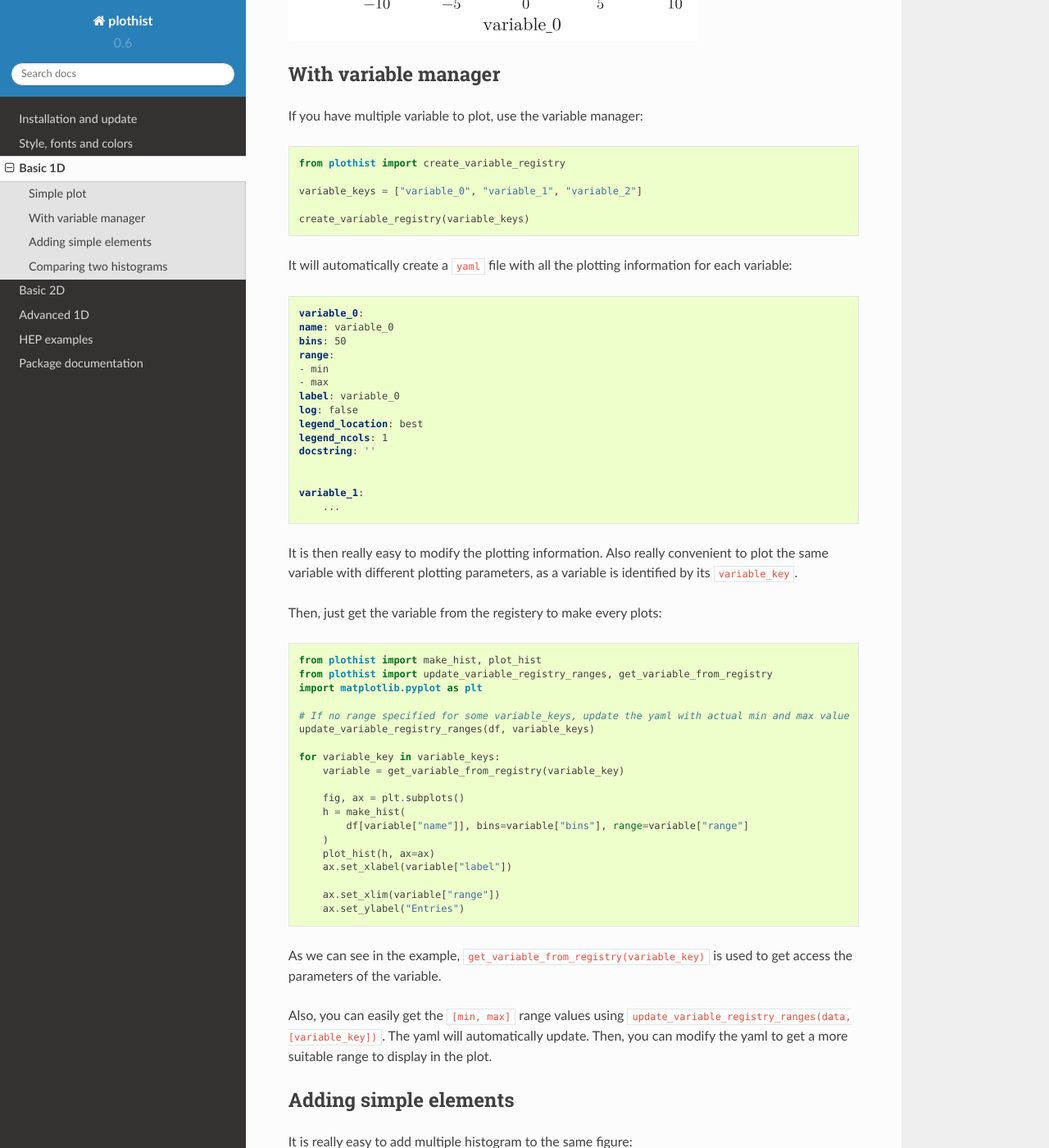
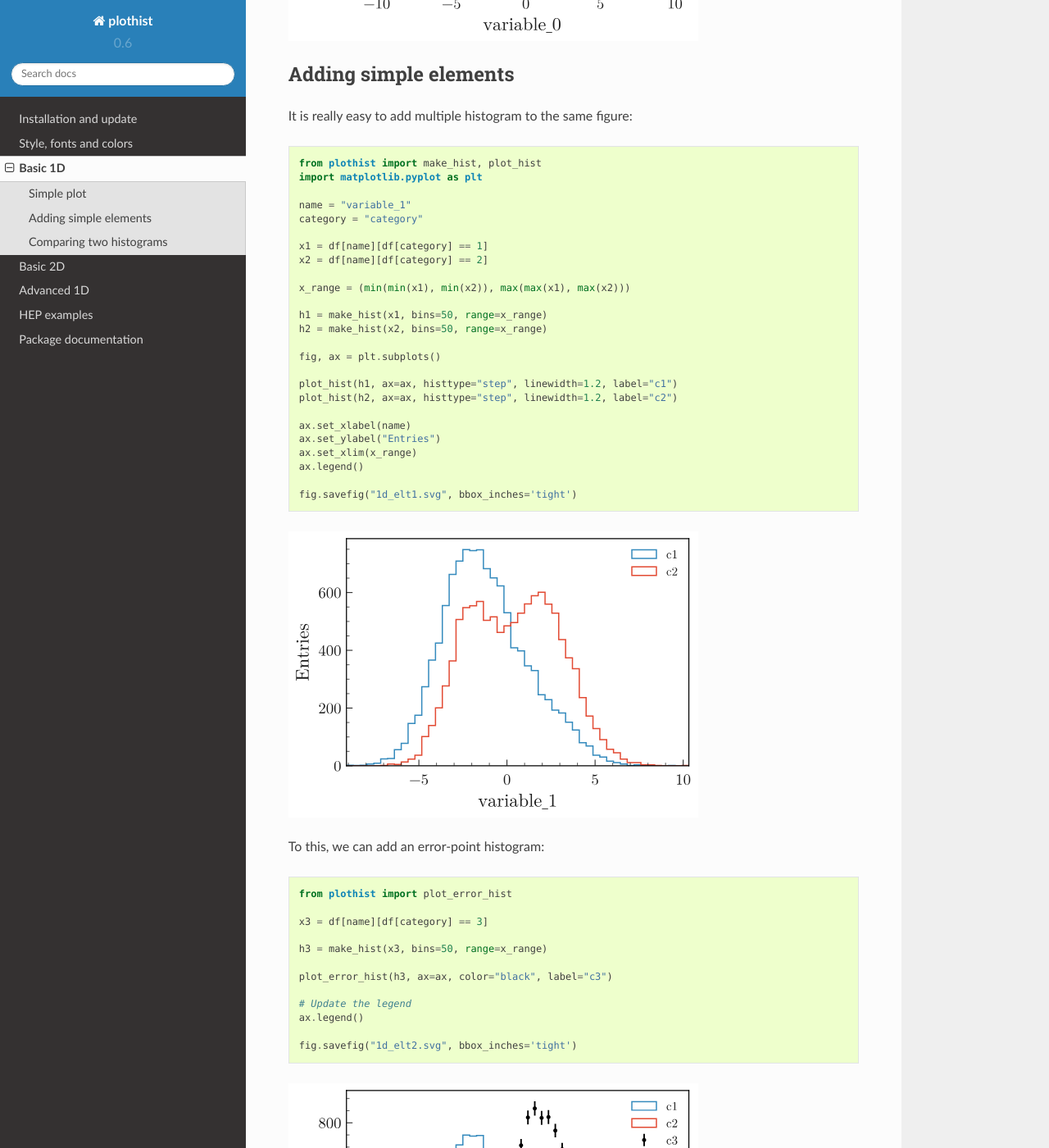
Before and after one commit to cyrraz/plothist, a Sphinx documentation site: the page built from docs/basics/1d_hist.rst, in a window 1280 px wide and 1400 px high, scrolled down 1016 px. Shown: the whole window at 82% size. Built offline with Sphinx 7.4.7 and the Read the Docs theme 2.0.0, drawn with Linux system fonts in a browser that asks for light colours.

Commit message:
variable manager doc

```diff
--- a/docs/basics/1d_hist.rst
+++ b/docs/basics/1d_hist.rst
@@ -38,73 +38,6 @@
 .. image:: ../img/1d_hist_simple.svg
    :alt: Simple hist
    :width: 500
-
-
-
-With variable manager
-=====================
-
-
-If you have multiple variable to plot, use the variable manager:
-
-.. code-block:: python
-
-    from plothist import create_variable_registry
-
-    variable_keys = ["variable_0", "variable_1", "variable_2"]
-
-    create_variable_registry(variable_keys)
-
-It will automatically create a ``yaml`` file with all the plotting information for each variable:
-
-.. code-block:: yaml
-
-    variable_0:
-    name: variable_0
-    bins: 50
-    range:
-    - min
-    - max
-    label: variable_0
-    log: false
-    legend_location: best
-    legend_ncols: 1
-    docstring: ''
-
-
-    variable_1:
-        ...
-
-It is then really easy to modify the plotting information. Also really convenient to plot the same variable with different plotting parameters, as a variable is identified by its ``variable_key``.
-
-Then, just get the variable from the registery to make every plots:
-
-.. code-block:: python
-
-    from plothist import make_hist, plot_hist
-    from plothist import update_variable_registry_ranges, get_variable_from_registry
-    import matplotlib.pyplot as plt
-
-    # If no range specified for some variable_keys, update the yaml with actual min and max value
-    update_variable_registry_ranges(df, variable_keys)
-
-    for variable_key in variable_keys:
-        variable = get_variable_from_registry(variable_key)
-
-        fig, ax = plt.subplots()
-        h = make_hist(
-            df[variable["name"]], bins=variable["bins"], range=variable["range"]
-        )
-        plot_hist(h, ax=ax)
-        ax.set_xlabel(variable["label"])
-
-        ax.set_xlim(variable["range"])
-        ax.set_ylabel("Entries")
-
-
-As we can see in the example, ``get_variable_from_registry(variable_key)`` is used to get access the parameters of the variable.
-
-Also, you can easily get the ``[min, max]`` range values using ``update_variable_registry_ranges(data, [variable_key])``. The yaml will automatically update. Then, you can modify the yaml to get a more suitable range to display in the plot.
 
 
 
--- a/docs/basics/2d_hist.rst
+++ b/docs/basics/2d_hist.rst
@@ -46,6 +46,8 @@
 
 Correlations with variable manager
 ==================================
+
+See :ref:`basics-variable_manager-label` on how to use the variable manager.
 
 Same as for 1D histogram, variable manager can be practical to manage and see the correlation between multiple variables:
 
```
Also changed, not shown: docs/basics/variable_manager.rst (added, +118 -0 lines).
